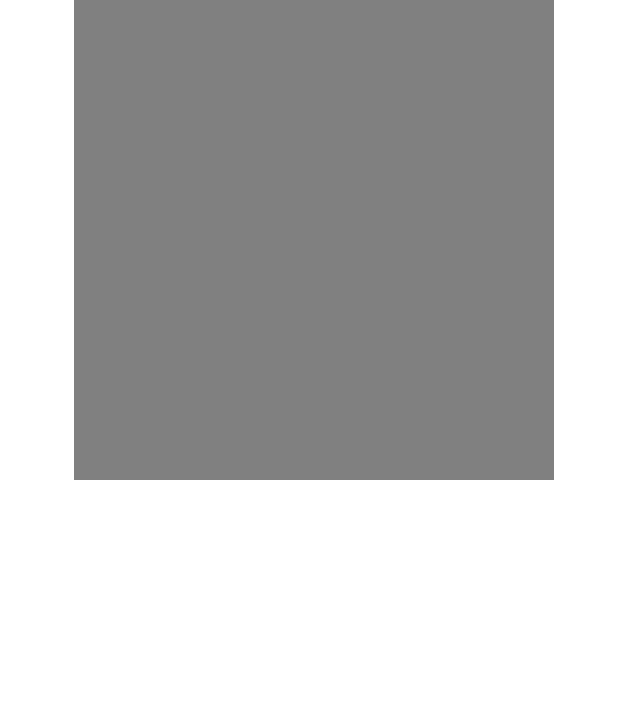
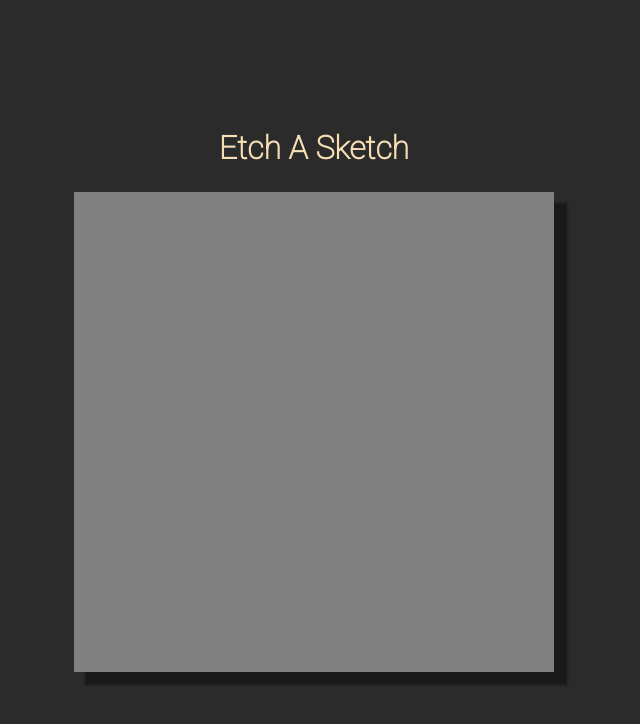
Before and after one commit to FelGoose/etchASketch, a plain HTML site: page index.html in a window 1280 px wide. Shown: the whole page, without its empty margins (326-966 px from the left). Drawn offline with Linux system fonts and the light colour scheme.

Commit message:
added some styling

```diff
--- a/index.html
+++ b/index.html
@@ -5,12 +5,15 @@
     <meta http-equiv="X-UA-Compatible" content="IE=edge">
     <meta name="viewport" content="width=device-width, initial-scale=1.0">
     <title>Etch a Sketch</title>
+
+    <link rel="preconnect" href="https://fonts.googleapis.com">
+    <link rel="preconnect" href="https://fonts.gstatic.com" crossorigin>
+    <link href="https://fonts.googleapis.com/css2?family=Roboto:wght@100&display=swap" rel="stylesheet">
+
     <link rel="stylesheet" href="styles.css">
     <script src="script.js" defer></script>
 </head>
 <body>
-    <!-- <div class="container">
-        <div class="box"></div>
-    </div> -->
+    <h1>Etch A Sketch</h1>
 </body>
 </html>
--- a/script.js
+++ b/script.js
@@ -9,17 +9,12 @@ for(i=0; i<size; i++){
     container.appendChild(box);
 }
 
-const boxes = document.querySelectorAll(".box");
+addEventListener("click", (e) =>{
+    if (e.target.classList[0] !== "box") return;
+    e.target.classList.toggle("active");
+});
 
 addEventListener("mouseover", (e) => {
     if (e.target.classList[0] !== "box") return;
     e.target.classList.add("hover");
 });
-
-addEventListener("click", (e) =>{
-    if (e.target.classList[0] !== "box") return;
-
-    console.log("click ");
-    console.log(e.target.classList);
-    e.target.classList.toggle("active");
-});
--- a/styles.css
+++ b/styles.css
@@ -3,13 +3,27 @@
     margin: 0;
 }
 
+h1{
+    color: wheat;
+    padding-bottom: 25px;
+}
+
 body{
+    background-color: rgb(44, 43, 43);
+    box-sizing: border-box;
+    height: 100vh;
     display: flex;
+    flex-direction: column;
     justify-content: center;
+    align-items: center;
+
+    font-family: 'Roboto', sans-serif;
+
 }
 
 .container{
     background-color: grey;
+    box-shadow: 12px 12px 2px 1px rgb(25, 25, 25);
     width: 480px;
 
     display:flex;
```
